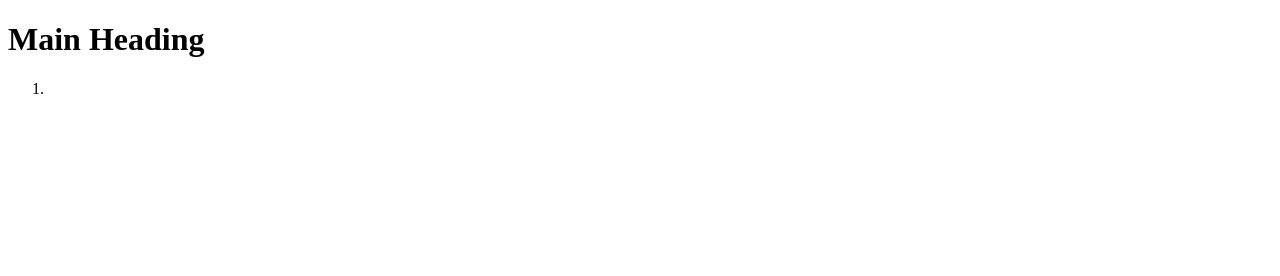
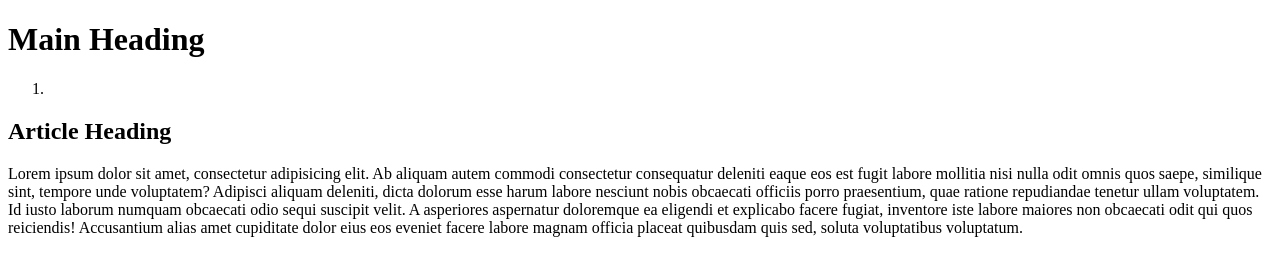
Before and after one commit to Vasy12/fe_git_cancel, a plain HTML site: page index.html in a window 1280 px wide. Drawn offline with Linux system fonts and the light colour scheme.

Commit message:
Add some article to index.html

```diff
--- a/index.html
+++ b/index.html
@@ -9,6 +9,21 @@
 <ol>
     <li><a href="./pages/about.html"></a></li>
 </ol>
+<article>
+    <h2>Article Heading</h2>
+    <p>
+        Lorem ipsum dolor sit amet, consectetur adipisicing elit. Ab aliquam autem commodi consectetur consequatur
+        deleniti
+        eaque eos est fugit labore mollitia nisi nulla odit omnis quos saepe, similique sint, tempore unde voluptatem?
+        Adipisci aliquam deleniti, dicta dolorum esse harum labore nesciunt nobis obcaecati officiis porro praesentium,
+        quae
+        ratione repudiandae tenetur ullam voluptatem. Id iusto laborum numquam obcaecati odio sequi suscipit velit. A
+        asperiores aspernatur doloremque ea eligendi et explicabo facere fugiat, inventore iste labore maiores non
+        obcaecati
+        odit qui quos reiciendis! Accusantium alias amet cupiditate dolor eius eos eveniet facere labore magnam officia
+        placeat quibusdam quis sed, soluta voluptatibus voluptatum.
+    </p>
+</article>
 <footer>
     <div class="wrapper">
         <div class="col-4"></div>
```
